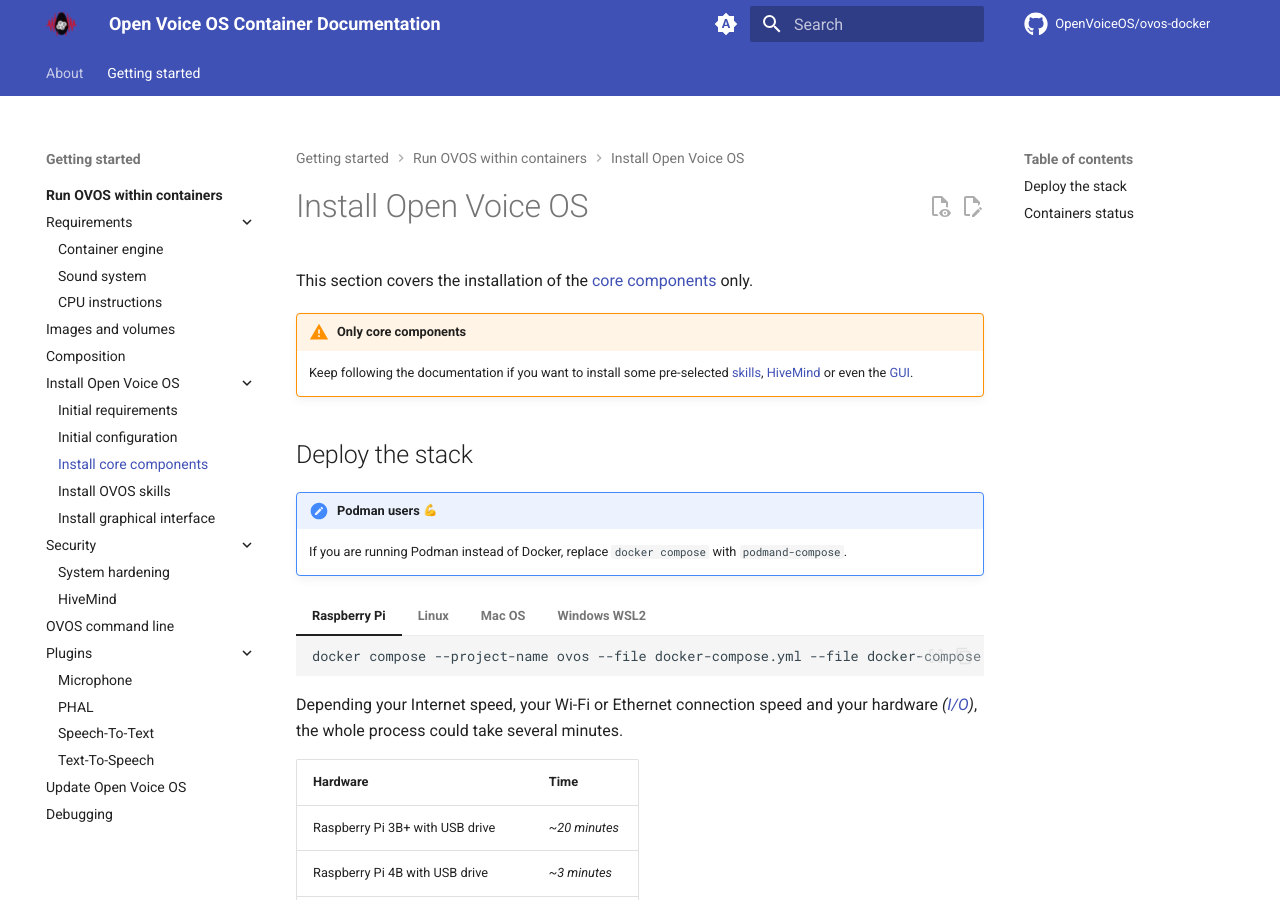
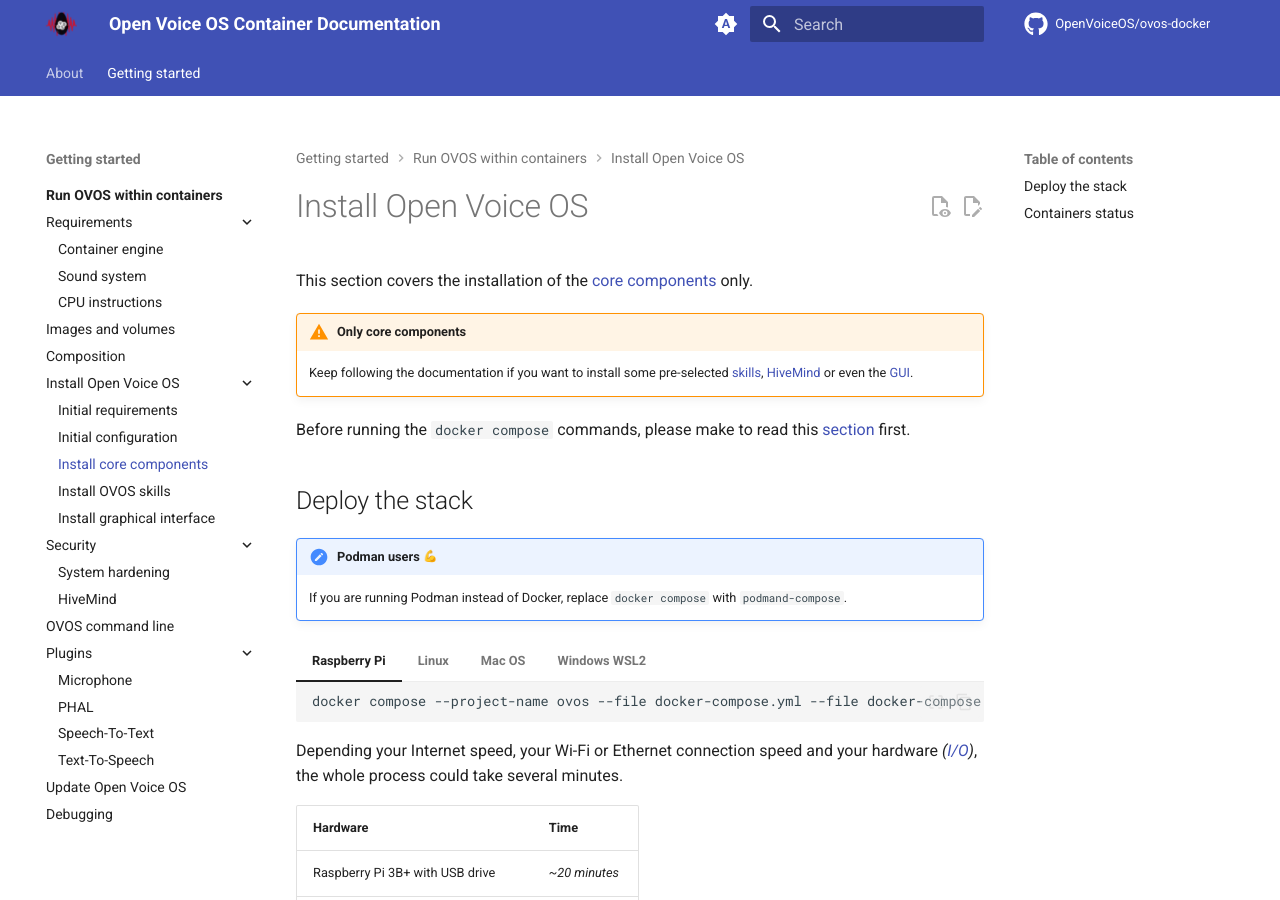
Before and after one commit to OpenVoiceOS/ovos-docker, an MkDocs documentation site: the page built from docs/getting-started/docker/installation/basic.md, in a window 1280 px wide and 900 px high. Built offline with MkDocs 1.6.1 and Material for MkDocs 9.7.7, drawn with Linux system fonts in a browser that asks for light colours; emoji names are drawn with the system emoji font; plug-ins that fetch from the network failed and are left out; comment, search, counter and statistics services are not loaded.

Commit message:
[installation] Read requirements first

```diff
--- a/docs/getting-started/docker/installation/basic.md
+++ b/docs/getting-started/docker/installation/basic.md
@@ -5,6 +5,8 @@
 !!! warning "Only core components"
 
     Keep following the documentation if you want to install some pre-selected [skills](./skills.md), [HiveMind](../security/hivemind.md) or even the [GUI](./gui.md).
+
+Before running the `docker compose` commands, please make to read this [section](../prerequisites/engine/) first.
 
 ## Deploy the stack
 
```
